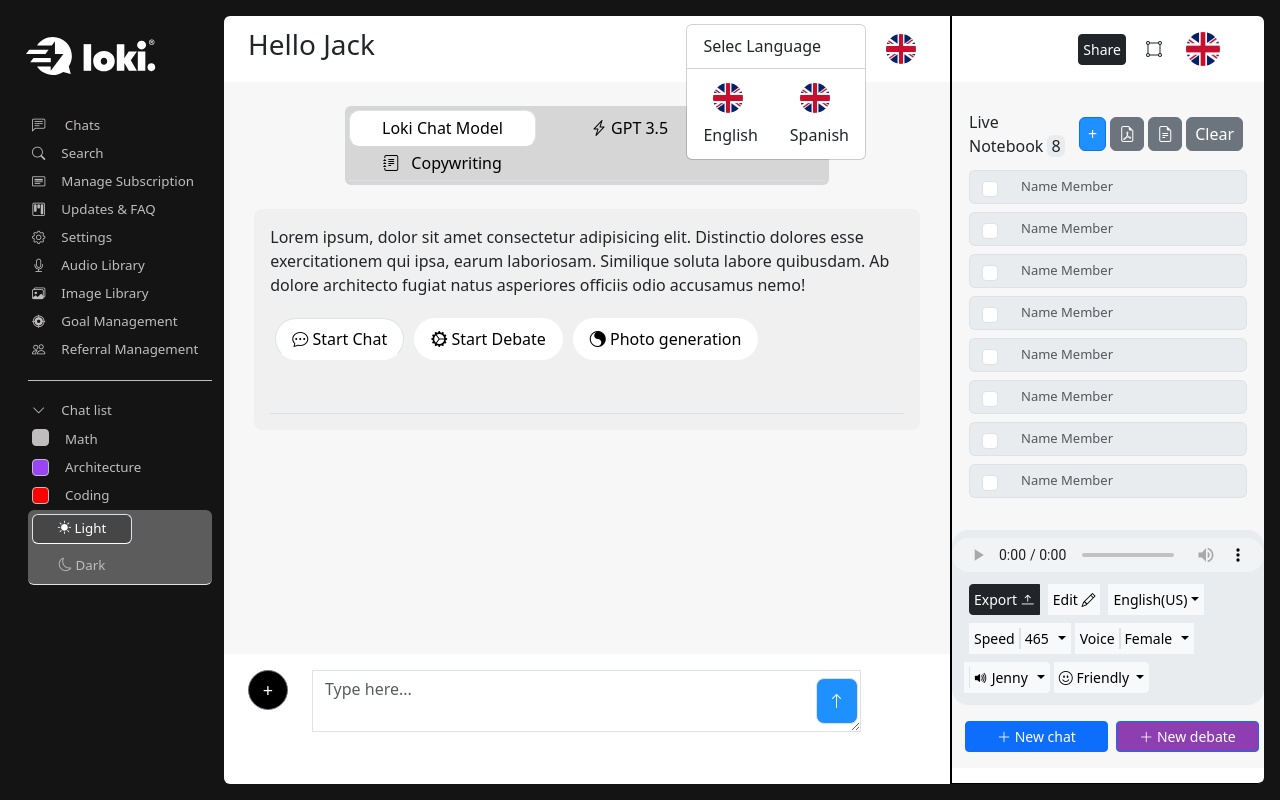
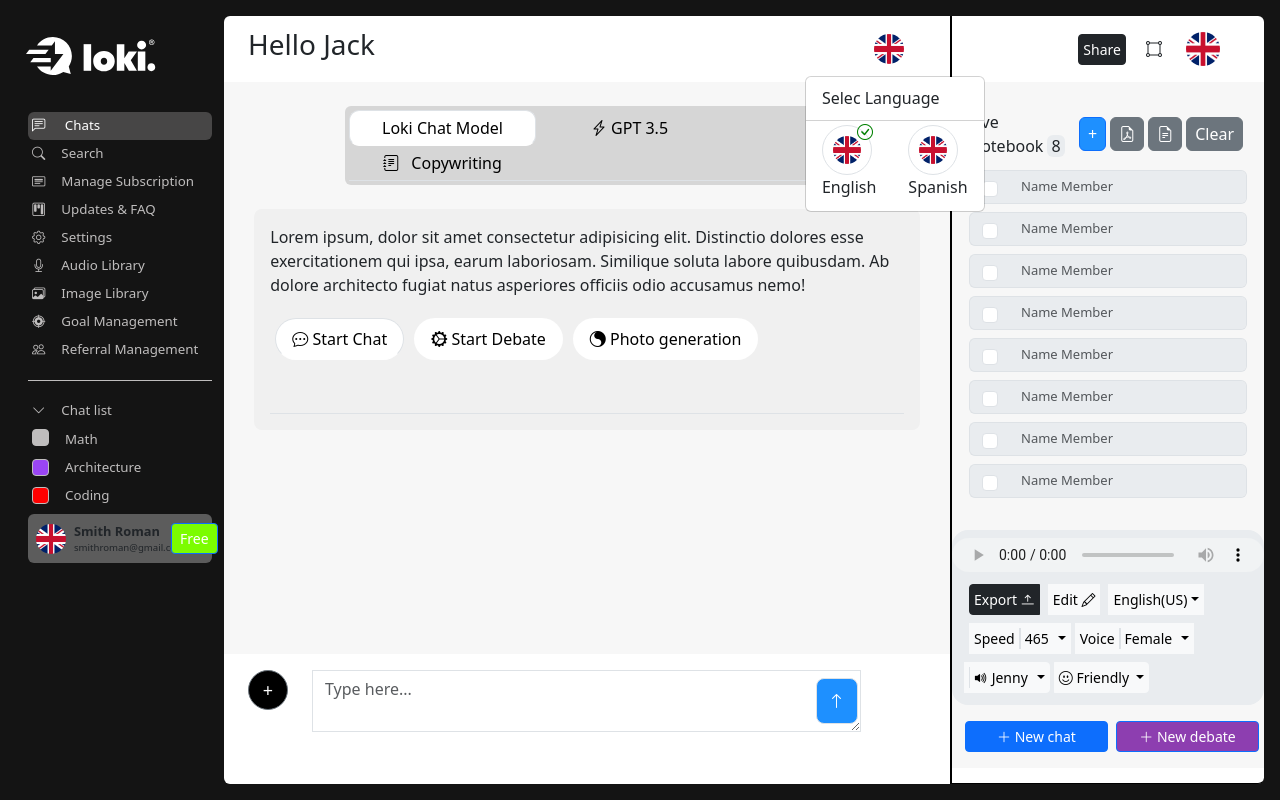
Before and after one commit to QasimSandhu/Figma-lokichat, a React (Create React App) app: page /sidebar in a window 1280 px wide. Both pictures are taken after a click on the button 896 px from the left and 49 px from the top of the page. Built offline with nearby package versions, Linux system fonts and the light colour scheme.

Commit message:
app setup

```diff
--- a/src/components/Dashboard/Sidebar/index.js
+++ b/src/components/Dashboard/Sidebar/index.js
@@ -64,11 +64,19 @@
         console.log('Link copied:', link);
     };
 
+    // Is Active Language Profile Icon
+    const [selectLanguage, setSelectLanguage] = useState('Spanish');
+
+    const handleLanguageIconActive = (language) => {
+        setSelectLanguage(language);
+    };
+
+
     return (
         <Container fluid >
             <Row className='px-3 py-3' style={{ background: '#141414', height: '100vh' }}>
                 <Col lg={2} className='d-flex flex-column'>
-                    <Tab.Container id="left-tabs-example" defaultActiveKey="first">
+                    <Tab.Container id="left-tabs-example" defaultActiveKey="chats">
                         <Row>
                             <Image src={SidebarLogo} alt="Logo" fluid style={{ padding: '10px', width: '150px', height: '80px' }} />
                         </Row>
@@ -103,42 +111,44 @@
                                             }}></i>Coding
                                         </Nav.Link>
                                     </Nav.Item>
-                                    {/* <NavDropdown title={<span><i className="bi bi-chevron-down rounded me-2"></i>Chat list</span>} id="basic-nav-dropdown">
-                                        <NavDropdown.Item eventKey="math">
-                                            <span><i className="bi bi-check rounded me-2"></i>Math</span>
-                                        </NavDropdown.Item>
-                                        <NavDropdown.Item eventKey="architecture">
-                                            <span><i className="bi bi-check rounded me-2"></i>Architecture</span>
-                                        </NavDropdown.Item>
-                                        <NavDropdown.Item eventKey="coding">
-                                            <span><i className="bi bi-check rounded me-2"></i>Coding</span>
-                                        </NavDropdown.Item>
-                                    </NavDropdown> */}
 
-                                    <Tabs defaultActiveKey="light" id="tab-example" className='rounded-2 nav-dark-light' style={{ backgroundColor: '#5c5c5c' }}>
-                                        <Tab eventKey="light" title={<span><i className="bi bi-brightness-high-fill"></i> Light</span>} className="bg-light"></Tab>
-                                        <Tab eventKey="dark" title={<span><i className="bi bi-moon"></i> Dark</span>} className="text-white p-1"></Tab>
-                                    </Tabs>
+                                    <Row className='m-1 ms-0 p-2 rounded-2 sidebar-button-bg col-lg-12'>
+                                        <Col lg={9} className='p-0 d-flex justify-content-start align-items-center'>
+                                            <Image src={UkLogo} alt="Profile Image" roundedCircle className='sidebar-user-image' />
+                                            <p className='mb-0 d-block col-lg-10 d-grid ps-2'>
+                                                <strong className='sidebar-button-profile-text'>Smith Roman</strong><small className='sidebar-button-profile-text-sm'>smithroman@gmail.com</small>
+                                            </p>
+                                            <Button className='px-2 align-items-center btn-sm' style={{ backgroundColor: 'lawngreen' }} onClick={handleNewDebate}>Free</Button>
+                                        </Col>
+                                    </Row>
+
+                                    {/* <Row className='col-lg-12'>
+                                        <Tabs defaultActiveKey="light" id="tab-example" className='rounded-2 nav-dark-light sidebar-button-bg d-flex justify-content-between'>
+                                            <Tab eventKey="light" title={<span><i className="bi bi-brightness-high-fill"></i> Light</span>} className="bg-light"></Tab>
+                                            <Tab eventKey="dark" title={<span><i className="bi bi-moon"></i> Dark</span>} className="text-white p-1"></Tab>
+                                        </Tabs>
+                                    </Row> */}
                                 </Nav>
                             </Col>
                         </Row>
+
                     </Tab.Container>
                 </Col>
                 {/* Right page */}
                 <Col className='rounded-start px-0 border-end border-2 border-black' lg={7} style={{ backgroundColor: 'white' }}>
                     <Col className='d-flex justify-content-between align-items-center py-2 px-4'>
                         <h3>Hello Jack</h3>
-                        <DropdownButton drop='start' key={'start'} className='profile-dropdown-bg' id="profile-dropdown" title={<Image src={UkLogo} alt="Circular Image" roundedCircle style={{ padding: '10px', width: '50px', height: '50px' }} />}>
+                        <DropdownButton drop='down-centered' key={'down-centered'} className='profile-dropdown-bg' id="profile-dropdown" title={<Image src={UkLogo} alt="Circular Image" className='language-image-active' roundedCircle />}>
                             <Dropdown.Item> <h6>Selec Language</h6> </Dropdown.Item>
                             <DropdownDivider className='m-0'></DropdownDivider>
                             <Col className='d-flex justify-content-between'>
-                                <Dropdown.Item>
-                                    <Image src={UkLogo} alt="Circular Image" roundedCircle style={{ padding: '10px', width: '50px', height: '50px' }}
-                                    /><br />English
+                                <Dropdown.Item className='d-grid'>
+                                    <Image src={UkLogo} alt="Circular Image" onClick={() => handleLanguageIconActive('English')} className='border border-1 language-image-active' roundedCircle />
+                                    {selectLanguage === 'English' && <i className="bi bi-check-circle language-image-active-icon"></i>}English
                                 </Dropdown.Item>
-                                <Dropdown.Item>
-                                    <Image src={UkLogo} alt="Circular Image" roundedCircle style={{ padding: '10px', width: '50px', height: '50px' }}
-                                    /><br />Spanish
+                                <Dropdown.Item className='d-grid'>
+                                    <Image src={UkLogo} alt="Circular Image" onClick={() => handleLanguageIconActive('Spanish')} className='border border-1 language-image-active' roundedCircle />
+                                    {selectLanguage === 'Spanish' && <i className="bi bi-check-circle language-image-active-icon"></i>}Spanish
                                 </Dropdown.Item>
                             </Col>
                         </DropdownButton>
@@ -339,18 +349,16 @@
                                 </div>
                                 <Form.Label className='px-0 pt-2' style={{ color: 'black' }}>Users added to the chat</Form.Label>
                                 <Col lg={12} className='d-flex justify-content-start align-items-center px-0 pb-1'>
-                                    <Image src={UkLogo} alt="Circular Image" roundedCircle style={{ padding: '10px', width: '50px', height: '50px' }}
-                                    />
-                                    <p className='mb-0 d-block col-lg-10'>
-                                        <strong>Smith Roman</strong><br /><small>smithroman@gmail.com</small>
+                                    <Image src={UkLogo} alt="Circular Image" roundedCircle className='debate-image-add' />
+                                    <p className='mb-0 d-block col-lg-10 d-grid'>
+                                        <strong>Smith Roman</strong><small>smithroman@gmail.com</small>
                                     </p>
                                     <i className="bi bi-x"></i>
                                 </Col>
                                 <Col lg={12} className='d-flex justify-content-start align-items-center px-0 pb-1'>
-                                    <Image src={UkLogo} alt="Circular Image" roundedCircle style={{ padding: '10px', width: '50px', height: '50px' }}
-                                    />
-                                    <p className='mb-0 d-block col-lg-10'>
-                                        <strong>Smith Roman</strong><br /><small>smithroman@gmail.com</small>
+                                    <Image src={UkLogo} alt="Circular Image" roundedCircle className='debate-image-add' />
+                                    <p className='mb-0 d-block col-lg-10 d-grid'>
+                                        <strong>Smith Roman</strong><small>smithroman@gmail.com</small>
                                     </p>
                                     <i className="bi bi-x"></i>
                                 </Col>
@@ -389,6 +397,42 @@
                         </Container>
                     </Modal.Body>
                 </Modal>
+                {/* Add New Category */}
+                <Modal show={newDebate} centered onHide={handleCloseDebate}>
+                    <Modal.Body>
+                        <Container>
+                            <Row className="mb-3">
+                                <Modal.Title className='pb-3'>Add New Category</Modal.Title>
+                                <Col lg={12} className='d-flex justify-content-between p-0'>
+                                    <Col className="input-group p-1">
+                                        <Form.Label className='px-0 pt-2' style={{ color: 'black' }}>Category Name</Form.Label>
+                                        <div className='input-group'>
+                                            <span className="input-group-text border-end-0" style={{ backgroundColor: 'white' }}>
+                                                <i className="bi bi-chat-right-text"></i>
+                                            </span>
+                                            <Form.Control type="email" className='border border-variant border-start-0' placeholder="Name" aria-label="Email Address" aria-describedby="basic-addon1" style={{ fontSize: 'small', borderLeft: "none", boxShadow: "unset", borderColor: "floralwhite" }} />
+                                        </div>
+                                    </Col>
+                                    <Col className="input-group p-1">
+                                        <Form.Label className='px-0 pt-2' style={{ color: 'black' }}>Color</Form.Label>
+                                        <div className='input-group'>
+                                            <span className="input-group-text border-end-0" style={{ backgroundColor: 'white' }}>
+                                                <i className="bi bi-chat-right-text"></i>
+                                            </span>
+                                            <Form.Control type="email" className='border border-variant border-start-0' placeholder="Name" aria-label="Email Address" aria-describedby="basic-addon1" style={{ fontSize: 'small', borderLeft: "none", boxShadow: "unset", borderColor: "floralwhite" }} />
+                                        </div>
+                                    </Col>
+                                </Col>
+                            </Row>
+                            <Row>
+                                <Col className='d-flex justify-content-end'>
+                                    <Button className='me-2' variant="white border border-variant" onClick={handleCloseDebate}>Cancel</Button>
+                                    <Button variant="primary border border-variant" onClick={handleCloseDebate}>Add Category</Button>
+                                </Col>
+                            </Row>
+                        </Container>
+                    </Modal.Body>
+                </Modal>
             </Row >
         </Container >
     );
--- a/src/components/Dashboard/Sidebar/style.css
+++ b/src/components/Dashboard/Sidebar/style.css
@@ -102,3 +102,35 @@
 a.dropdown-item:hover {
     background-color: inherit;
 }
+
+.language-image-active,
+.debate-image-add {
+    padding: 10px;
+    width: 50px;
+    height: 50px;
+}
+
+.language-image-active-icon {
+    position: absolute;
+    top: 43px;
+    left: 51px;
+    color: green;
+    z-index: 1;
+}
+
+.sidebar-button-bg {
+    background-color: #5c5c5c;
+}
+
+.sidebar-user-image {
+    width: 30px;
+    height: 30px;
+}
+
+.sidebar-button-profile-text {
+    font-size: .8rem !important;
+}
+
+.sidebar-button-profile-text-sm{
+    font-size: .6rem !important;
+}
```
